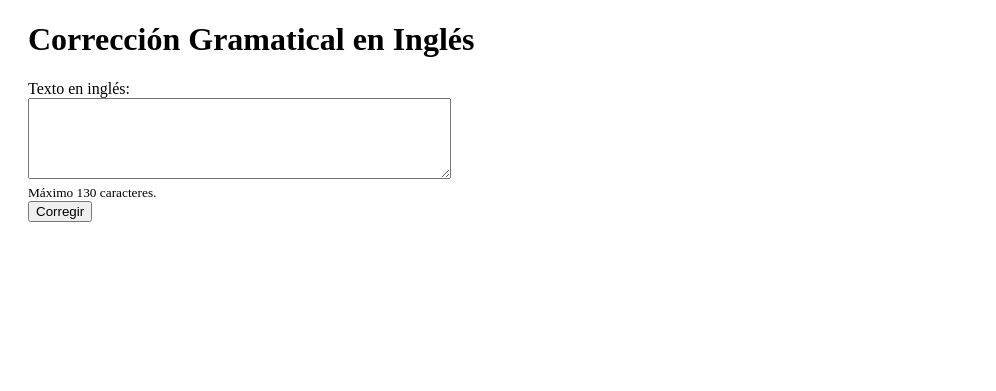
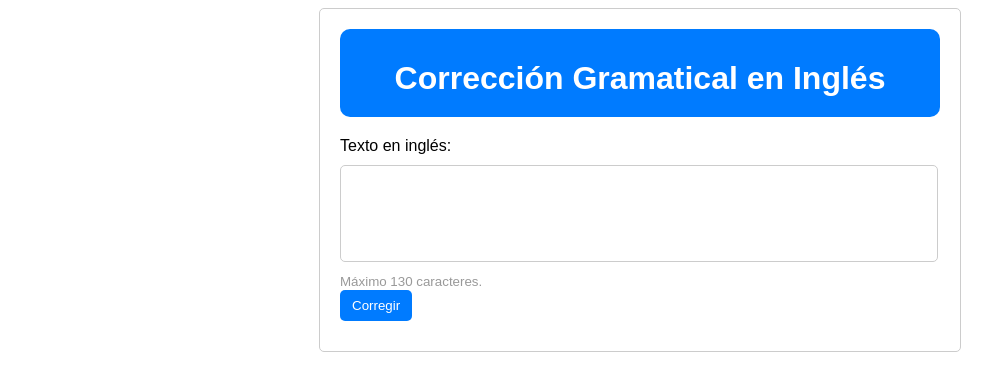
Before and after one commit to AlexHida/prdjangogr, a Django app: page / in a window 1280 px wide. Shown: the top 391 px of the page, without its empty margins (0-996 px from the left). Run offline with Django 4.2, Linux system fonts and the light colour scheme.

Commit message:
cssimplement

```diff
--- a/myapp/templates/index.html
+++ b/myapp/templates/index.html
@@ -2,30 +2,92 @@
 <html>
 <head>
     <title>Corrección Gramatical</title>
+    <style>
+        body {
+            font-family: Arial, sans-serif;
+        }
+        .container {
+            max-width: 600px;
+            margin: 0 auto;
+            padding: 20px;
+            border: 1px solid #ccc;
+            border-radius: 5px;
+            box-shadow: 0 2px 4
+            px rgba(0, 0, 0, 0.1);
+        }
+        .header {
+            background-color: #007bff; /* Color azul para el encabezado */
+            color: #fff;
+            text-align: center;
+            padding: 10px;
+            border-radius: 10px;
+            margin-bottom: 20px;
+        }
+        h1, h2 {
+            margin-bottom: 10px;
+        }
+        label, textarea, button {
+            display: block;
+            margin-bottom: 10px;
+        }
+        textarea {
+            width: 96%;
+            padding: 10px;
+            border: 1px solid #ccc;
+            border-radius: 5px;
+            resize: none;
+        }
+        small {
+            color: #999;
+        }
+        button {
+            padding: 8px 12px;
+            background-color: #007bff;
+            color: #fff;
+            border: none;
+            border-radius: 5px;
+            cursor: pointer;
+        }
+        button:hover {
+            background-color: #0056b3;
+        }
+        .result {
+            margin-top: 20px;
+            border: 1px solid #ccc;
+            border-radius: 5px;
+            padding: 10px;
+        }
+        .result-original {
+            background-color: #e24141; /* Color rojo para el texto original */
+            border: 1px solid #7e0404;
+            margin-bottom: 10px;
+        }
+        .result-corrected {
+            background-color: #58df58; /* Color verde para el texto corregido */
+            border: 1px solid #00cc00;
+        }
+    </style>
 </head>
 <body>
-    <div style="margin: 20px;">
+    <div class="container">
+        <div class="header">
             <h1>Corrección Gramatical en Inglés</h1>
+        </div>
         <form method="post">
             {% csrf_token %}
             <label for="texto">Texto en inglés:</label>
-            <br>
             <textarea name="texto" cols="50" rows="5" maxlength="130"></textarea>
-            <br>
             <small>Máximo 130 caracteres.</small>
-            <br>
             <button type="submit">Corregir</button>
         </form>
         {% if resultado %}
-        <div style="margin-top: 20px;">
-            <div>
+        <div class="result result-original">
             <h2>Texto original:</h2>
             <p>{{ texto_original }}</p>
         </div>
-            <div style="margin-top: 10px;">
+        <div class="result result-corrected">
             <h2>Texto corregido:</h2>
             <p>{{ resultado }}</p>
-            </div>
         </div>
         {% endif %}
     </div>
```
Lines whose indentation alone changed are shown as unchanged.
